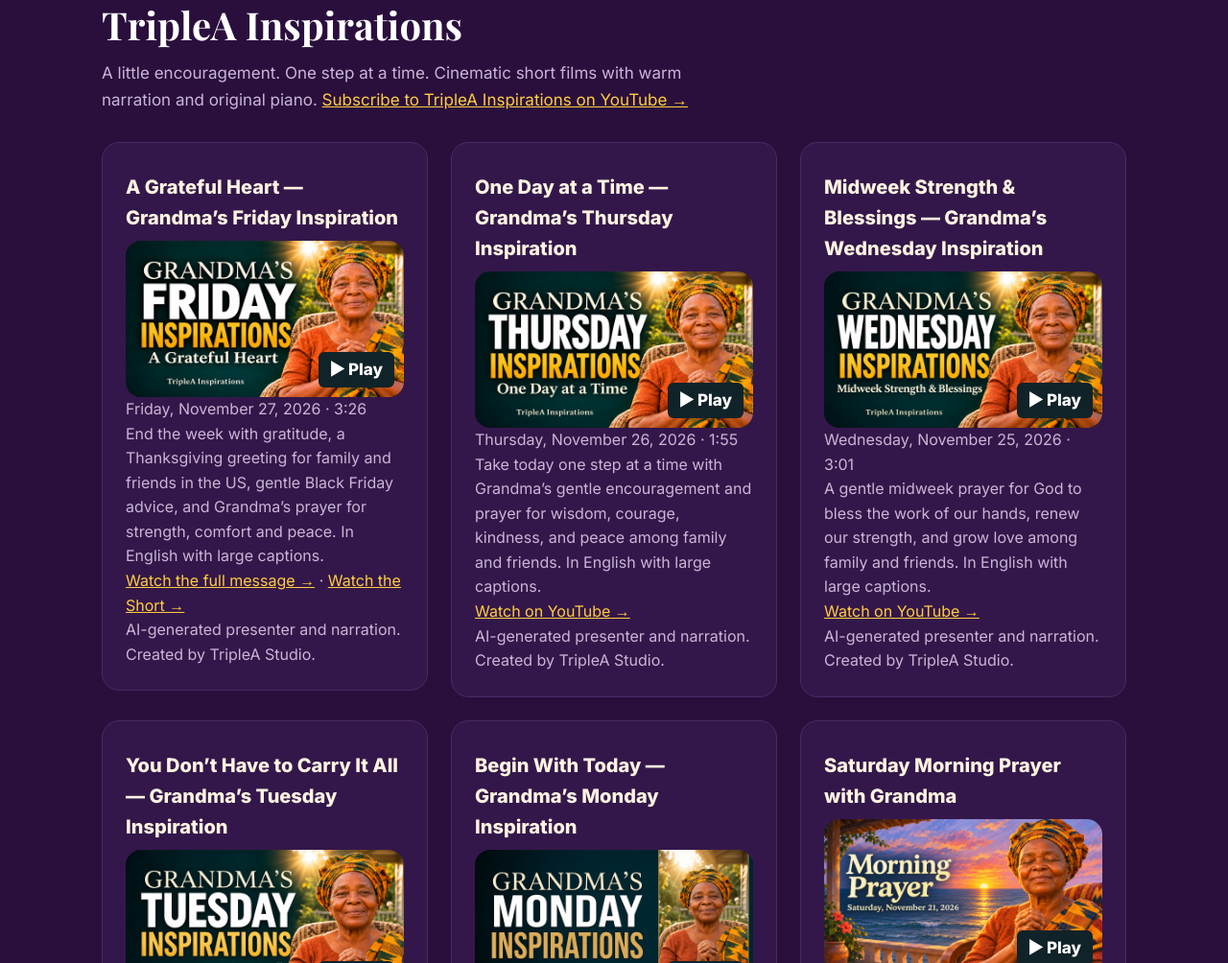
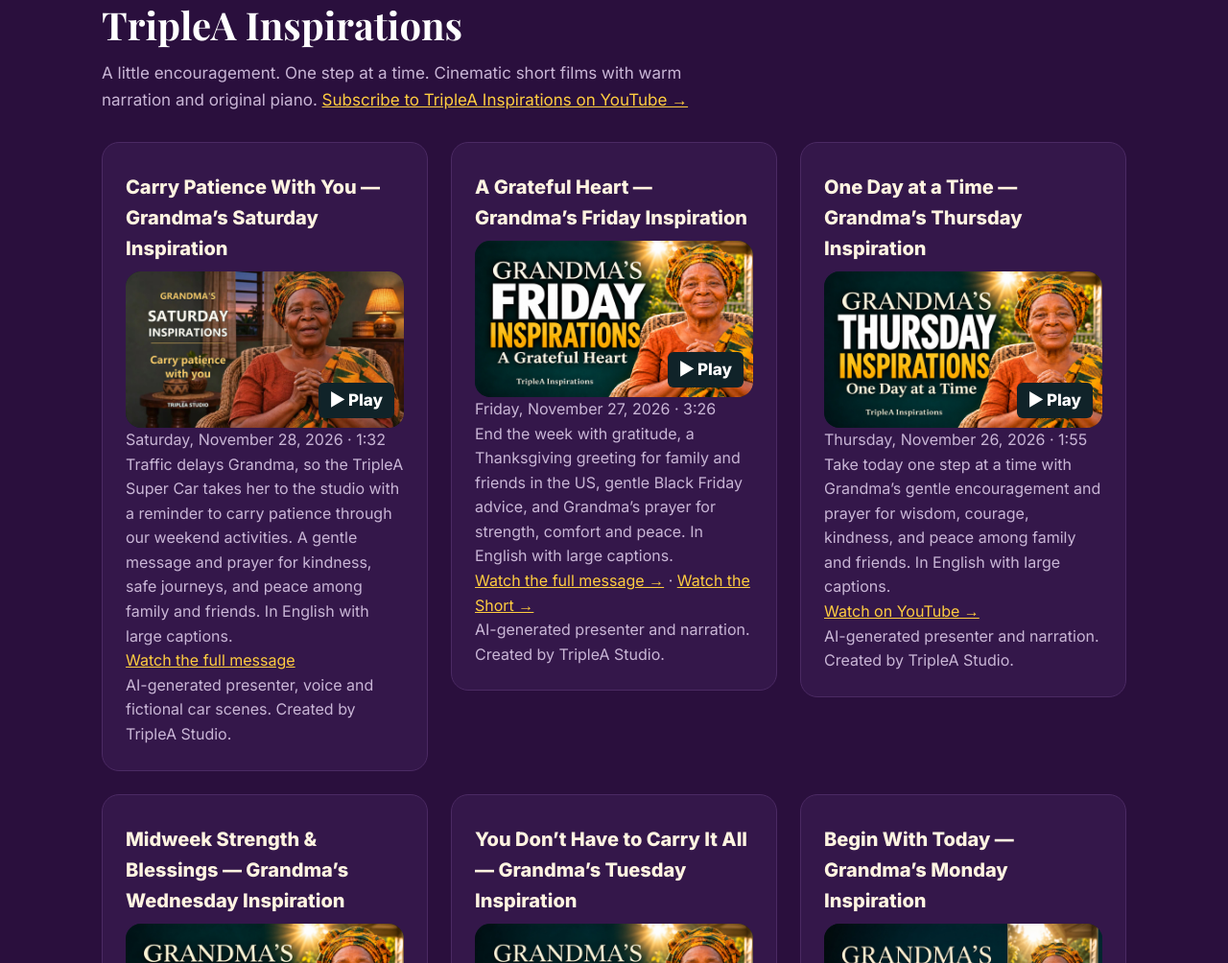
Before and after one commit to qualitystreamzmedia-netizen/triplea-studio-site, a plain HTML site: page index.html in a window 1280 px wide. Shown: the part 1329-2333 px from the top of the page at 96% size. Drawn offline with nearby package versions, Linux system fonts and the light colour scheme; a web font is replaced by a local one.

Commit message:
Publish Grandma Saturday inspiration

```diff
--- a/index.html
+++ b/index.html
@@ -226,6 +226,19 @@
   </section>
 
 <section id="inspirations" class="alt"><div class="wrap"><h2>TripleA Inspirations</h2><p class="sub">A little encouragement. One step at a time. Cinematic short films with warm narration and original piano. <a href="https://www.youtube.com/@TripleAInspirations" target="_blank" rel="noopener">Subscribe to TripleA Inspirations on YouTube →</a></p><div style="display:grid;grid-template-columns:repeat(auto-fit,minmax(min(100%,280px),1fr));gap:24px;align-items:start">
+  <article class="card" id="grandmas-saturday-inspiration-2026-11-28">
+    <h3>Carry Patience With You — Grandma’s Saturday Inspiration</h3>
+    <a class="saturday-prayer-player" href="https://youtu.be/Hh-CWq_upLY" target="_blank" rel="noopener"
+       aria-label="Play Grandma’s Saturday Inspiration: Carry Patience With You"
+       style="position:relative;display:block;width:100%;aspect-ratio:16/9;overflow:hidden;border-radius:16px;background:#102329;margin:auto">
+      <img src="assets/grandmas-saturday-inspiration-2026-11-28.jpg" alt="Grandma’s Saturday Inspirations — Carry patience with you" width="1280" height="720" loading="lazy" style="display:block;width:100%;height:100%;object-fit:cover">
+      <span aria-hidden="true" style="position:absolute;right:10px;bottom:10px;background:#102329;color:#fff;font-weight:700;padding:5px 12px;border-radius:6px">▶ Play</span>
+    </a>
+    <p><time datetime="2026-11-28">Saturday, November 28, 2026</time> · 1:32</p>
+    <p>Traffic delays Grandma, so the TripleA Super Car takes her to the studio with a reminder to carry patience through our weekend activities. A gentle message and prayer for kindness, safe journeys, and peace among family and friends. In English with large captions.</p>
+    <p><a href="https://youtu.be/Hh-CWq_upLY" target="_blank" rel="noopener">Watch the full message</a></p>
+    <p class="sub">AI-generated presenter, voice and fictional car scenes. Created by TripleA Studio.</p>
+  </article>
   <article class="card" id="grandmas-friday-inspiration-2026-11-27">
     <h3>A Grateful Heart — Grandma’s Friday Inspiration</h3>
     <a class="saturday-prayer-player" href="https://youtu.be/gw_MQKExAXM" target="_blank" rel="noopener"
```
Also changed, not shown: assets/grandmas-saturday-inspiration-2026-11-28.jpg (added).
